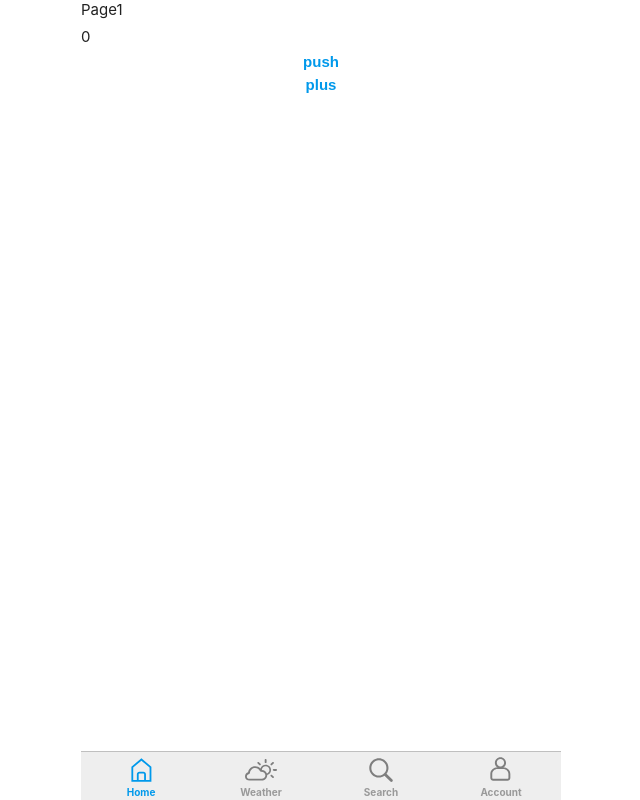
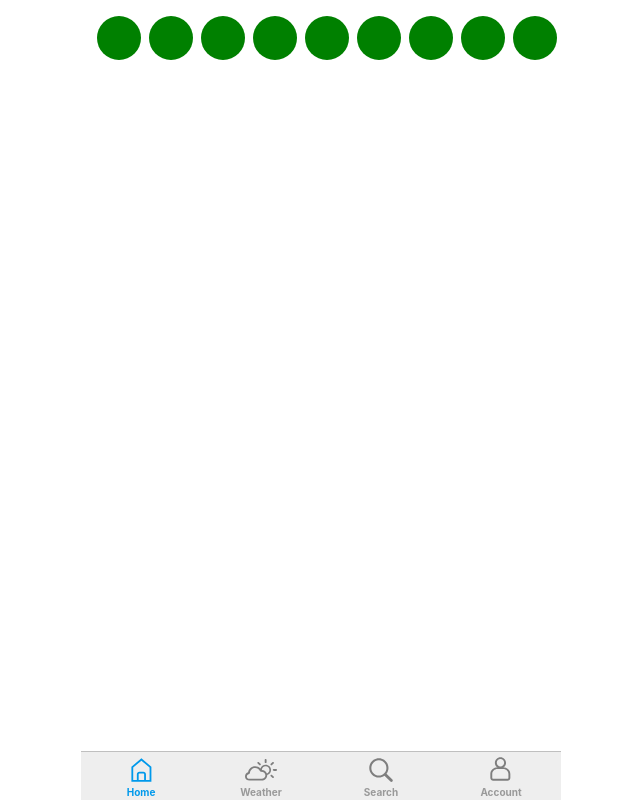
Before and after one commit to noughts/react-swiftui, a Next.js app: page / in a window 1280 px wide. Shown: the whole page, without its empty margins (319-959 px from the left). Built offline with nearby package versions, Linux system fonts and the light colour scheme.

Commit message:
スクロールバーの非表示に対応

```diff
--- a/package.json
+++ b/package.json
@@ -1,6 +1,6 @@
 {
   "name": "react-swiftui",
-  "version": "0.6.2",
+  "version": "0.6.3",
   "main": "dist/index.js",
   "module": "dist/index.js",
   "license": "MIT",
--- a/src/components/ScrollView.tsx
+++ b/src/components/ScrollView.tsx
@@ -7,9 +7,11 @@ export default class ScrollView extends React.Component<{
 	padding?: number;
 	innerRef?;
 	style?: CSSProperties;
-	negativeMargin?:number;
-	children:ReactNode;
+	negativeMargin?: number;
+	children: ReactNode;
+	scrollBarHidden?:boolean;
 }>{
+
 	static defaultProps = {
 		axis: "vertical",
 		padding: 0,
@@ -36,17 +38,26 @@ export default class ScrollView extends React.Component<{
 	}
 
 	render() {
-		const p =this.props;
+		const p = this.props;
 		let style = this.style;
 		if (p.style) {
 			style = Object.assign(style, p.style);
 		}
-		if( p.negativeMargin ){
-			style.marginLeft = -16;
-			style.marginRight = -16;
-			style.paddingLeft = 16;
-			style.paddingRight = 16;
+		if (p.negativeMargin > 0) {
+			style.marginLeft = -p.negativeMargin;
+			style.marginRight = -p.negativeMargin;
+			style.paddingLeft = p.negativeMargin;
+			style.paddingRight = p.negativeMargin;
 		}
-		return <div className="ScrollView" ref={p.innerRef} style={style}>{p.children}</div>
+		const optionClassName = p.scrollBarHidden ? "scrollBarHidden" : "";
+		return <>
+			<div className={`ScrollView ${optionClassName}`} ref={p.innerRef} style={style}>{p.children}</div>
+			<style>{`
+				.scrollBarHidden::-webkit-scrollbar {
+					display: none;
+				}
+			`}</style>
+		</>
+
 	}
 }
--- /dev/null
+++ b/src/demo/CarouselDemo.tsx
@@ -0,0 +1,31 @@
+
+import { UIPageControl } from "@/components/UIPageControl";
+import React from "react"
+import { HStack, PageView, ScrollView, VStack } from ".."
+
+export default class CarouselDemo extends React.Component{
+
+
+	render(): React.ReactNode {
+		const arr = new Array(10).fill(0).map((_, index) => index);
+		return <VStack padding={16}>
+			<ScrollView axis="horizontal" negativeMargin={16} scrollBarHidden>
+				<HStack spacing={8}>
+					{arr.map(x=>{
+						return <Cell key={x} />
+					})}
+				</HStack>
+			</ScrollView>
+
+		</VStack>
+	}
+}
+
+
+
+
+class Cell extends React.Component {
+	render(){
+		return <div style={{backgroundColor:"green", width:44, height:44, borderRadius:22, flexShrink:0}}></div>
+	}
+}
--- a/src/pages/index.tsx
+++ b/src/pages/index.tsx
@@ -5,6 +5,7 @@ import PageViewDemo from "@/demo/PageViewDemo";
 import React from "react";
 import { Button, HStack, NavigationView, TabItem, TabView, VStack } from "..";
 import NavigationDemo from "@/demo/NavigationViewDemo";
+import CarouselDemo from "@/demo/CarouselDemo";
 
 
 export default class IndexPage extends React.PureComponent {
@@ -12,9 +13,9 @@ export default class IndexPage extends React.PureComponent {
 	render() {
 		return <Scene>
 			<TabView items={[
-				new TabItem("Home", "/images/home.svg", <NavigationDemo />),
+				new TabItem("Home", "/images/home.svg", <CarouselDemo />),
 				new TabItem("Weather", "/images/weather.svg", <PageViewDemo />),
-				new TabItem("Search", "/images/search.svg", <PresentDemo />),
+				new TabItem("Search", "/images/search.svg", <NavigationDemo />),
 				new TabItem("Account", "/images/profile.svg", <PresentDemo />),
 			]} />
 		</Scene>
```
